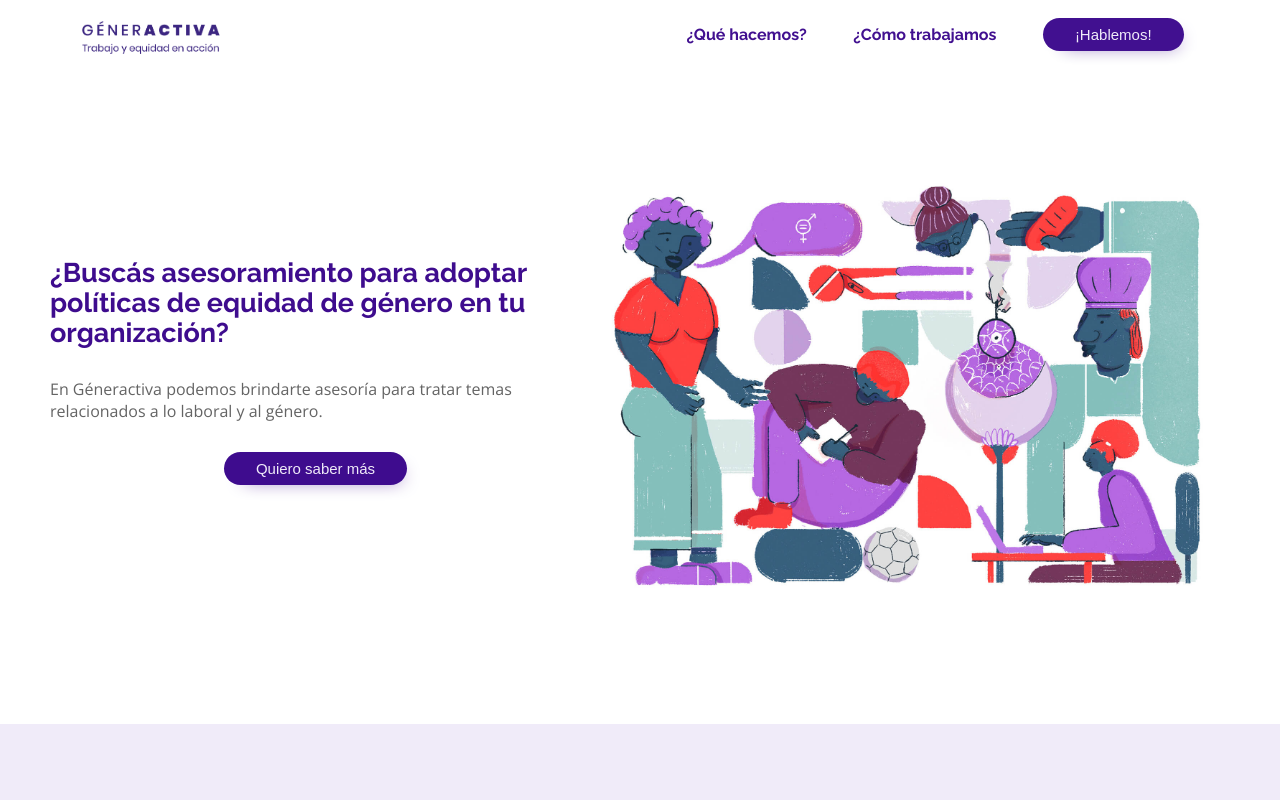
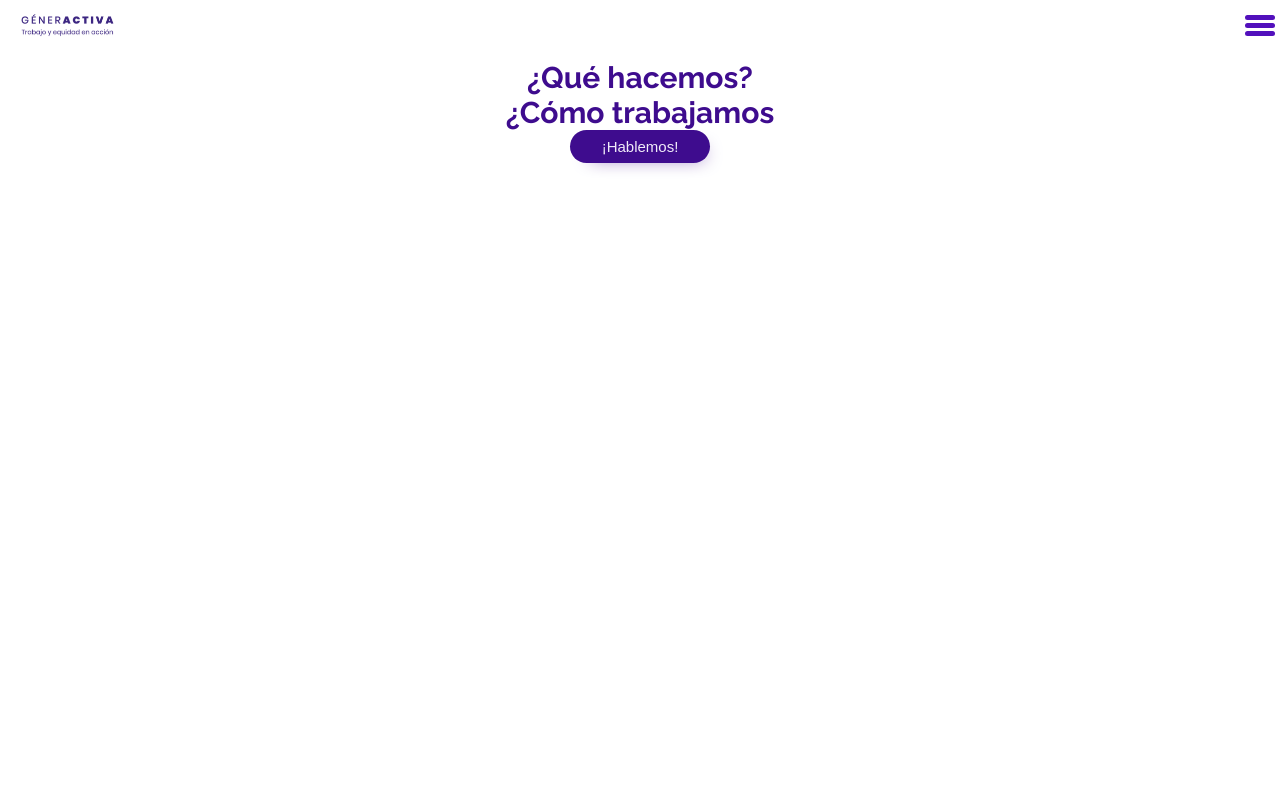
Before and after one commit to ivnvaldz7/G-neractiva, a website: page index.html in a window 1280 px wide. Shown: the top 800 px of the page. Drawn offline with nearby package versions, Linux system fonts and the light colour scheme.

Commit message:
HeaderOK

```diff
--- a/index.html
+++ b/index.html
@@ -10,13 +10,13 @@
   </head>
   <body>
     <header class="header" id="header">
-      <figure class="header_img">
-        <i></i>
-      </figure>
-      <div class="header_button" id="icon">
-        <div class="header_button__bar"></div>
-      </div>
-      <nav class="nav" id="nav">
+      <nav class="nav">
+        <figure class="nav_img">
+          <i></i>
+        </figure>
+        <div class="nav_button" id="icon">
+          <div class="nav_button--bar"></div>
+        </div>
         <ul class="nav_ul" id="nav-ul">
           <li><a class="nav_ul--a" href="./index2.html">¿Qué hacemos?</a></li>
           <li><a class="nav_ul--a" href="./index3.html">¿Cómo trabajamos</a></li>
@@ -24,6 +24,7 @@
         </ul>
       </nav>
     </header>
+
     <main class="main">
       <section class="principals">
         <article class="principal_text">
--- a/src/styles/scss/components/_header.scss
+++ b/src/styles/scss/components/_header.scss
@@ -1,10 +1,14 @@
 .header {
   min-width: 320px;
   width: 100%;
-  height: 5rem;
   position: fixed;
   background-color: white;
-  & i {
+}
+.nav {
+  display: flex;
+  justify-content: space-between;
+  align-items: center;
+  &_img {
     display: block;
     width: 135px;
     height: 5rem;
@@ -22,19 +26,15 @@
     display: flex;
     justify-content: center;
     align-items: center;
-    position: absolute;
-    top: 0;
-    right: 1.5rem;
-    z-index: 10;
-    &__bar {
+    &--bar {
       background-color: #5210bc;
       width: 30px;
       height: 5px;
       border-radius: 10px;
       position: relative;
     }
-    &__bar::after,
-    &__bar::before {
+    &--bar::after,
+    &--bar::before {
       content: "";
       position: absolute;
       background-color: #5210bc;
@@ -44,63 +44,82 @@
       border-radius: 10px;
       top: 0.8em;
     }
-    &__bar::before {
+    &--bar::before {
       top: -0.8em;
     }
   }
-  @media (min-width: 950px) {
-    & {
-      height: auto;
-      display: grid;
-      grid-template-columns: repeat(2, 1fr);
-      padding: 0 5rem;
-      background-color: white;
-      &_button {
-        display: none;
-      }
-      &_img i {
-        width: 20.2rem;
-        height: 7.5rem;
-      }
+  &_ul {
+    display: block;
+    position: fixed;
+    top: 60px;
+    width: 100vw;
+    height: 100vh;
+    background-color: white;
+    text-align: center;
+    transform: translateX(0%);
+    transition: 0.5s ease;
+    &--a{
+      font-size: 30px;
+    }
+    &--button{
+      @include button
     }
   }
 }
-.nav_ul {
-  background-color: $white;
-  transform: translateY(-125%);
-  transition: ease-out 0.3s;
-  padding: 2.8rem;
-  opacity: 0.98;
-  background-color: white;
-  &--show {
-    transform: translateY(0);
-  }
-  li {
-    padding-bottom: 1.5rem;
-  }
-  &--button {
-    @include button;
-  }
-  &--button {
-    margin-bottom: 0;
-  }
-  @media (min-width: 950px) {
-    & {
-      transform: none;
-      display: flex;
-      justify-content: space-evenly;
-      align-items: center;
-      padding: 0;
-      height: auto;
-      margin-top: 1rem;
-    }
-    & li {
-      padding-top: 8px;
-      padding-bottom: 0;
-    }
-    & button {
-      margin-bottom: 0;
-      cursor: pointer;
-    }
-  }
-}
+
+// .nav_ul {
+//     background-color: $white;
+//   transform: translateY(-125%);
+//   transition: ease-out 0.3s;
+//   padding: 2.8rem;
+//   opacity: 0.98;
+//   background-color: white;
+//   &--show {
+//       transform: translateY(0);
+//     }
+//     li {
+//         padding-bottom: 1.5rem;
+//       }
+//       &--button {
+//           @include button;
+//   }
+//   &--button {
+//       margin-bottom: 0;
+//     }
+//     @media (min-width: 950px) {
+//         & {
+//             transform: none;
+//             display: flex;
+//             justify-content: space-evenly;
+//             align-items: center;
+//             padding: 0;
+//             height: auto;
+//       margin-top: 1rem;
+//     }
+//     & li {
+//         padding-top: 8px;
+//         padding-bottom: 0;
+//       }
+//       & button {
+//           margin-bottom: 0;
+//           cursor: pointer;
+//         }
+//       }
+
+//   @media (min-width: 950px) {
+//     & {
+//       height: auto;
+//       display: grid;
+//       grid-template-columns: repeat(2, 1fr);
+//       padding: 0 5rem;
+//       background-color: white;
+//       &_button {
+//         display: none;
+//       }
+//       &_img i {
+//         width: 20.2rem;
+//         height: 7.5rem;
+//       }
+//     }
+//   }
+// }
```
Also changed, not shown: src/styles/css/main.css, 1 other file.
